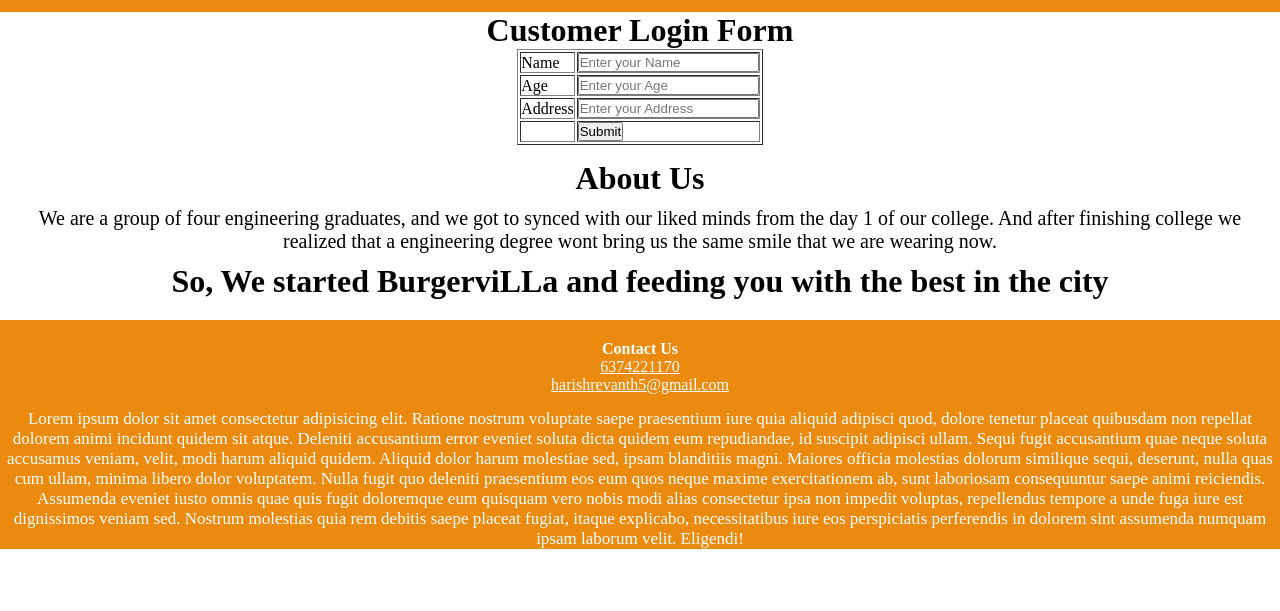
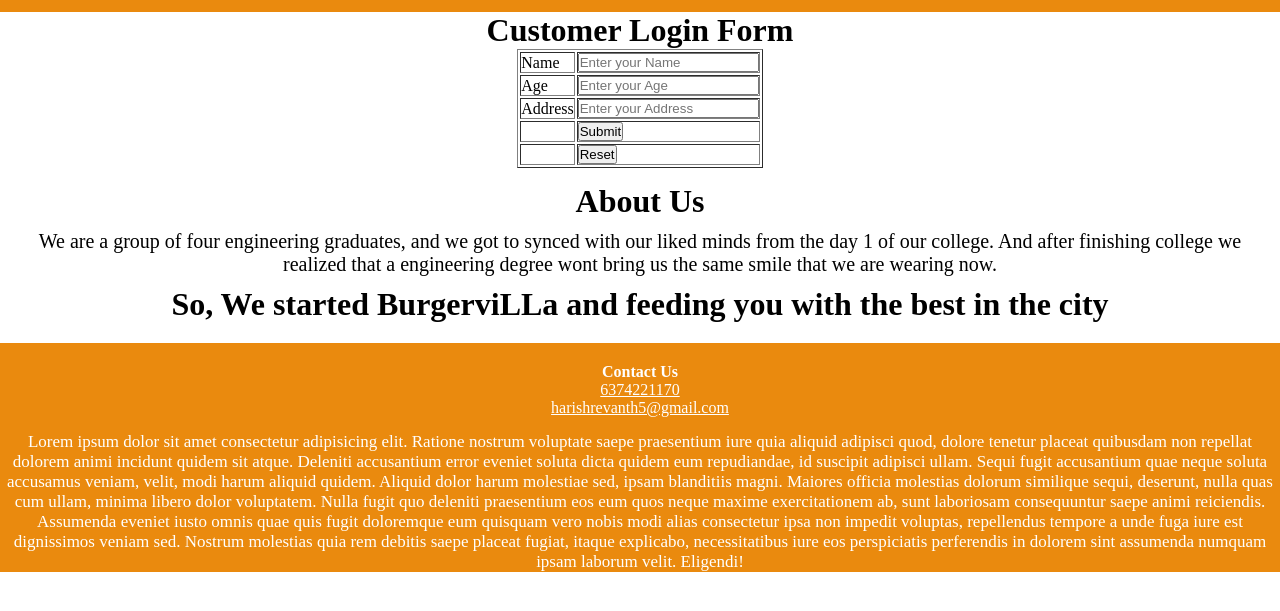
Before and after one commit to harishrevanth04/Burgervilla, a plain HTML site: page login.html in a window 1280 px wide. Shown: the part 67-678 px from the top of the page. Drawn offline with Linux system fonts and the light colour scheme.

Commit message:
login.html

```diff
--- a/login.html
+++ b/login.html
@@ -41,6 +41,10 @@
             <tr>
                 <td></td><td><input type="submit"></td>
             </tr>
+            <tr>
+                 <td></td><td><input type="reset"></td>
+            </tr>
+
         </table>
     </form>
 </center>
```
